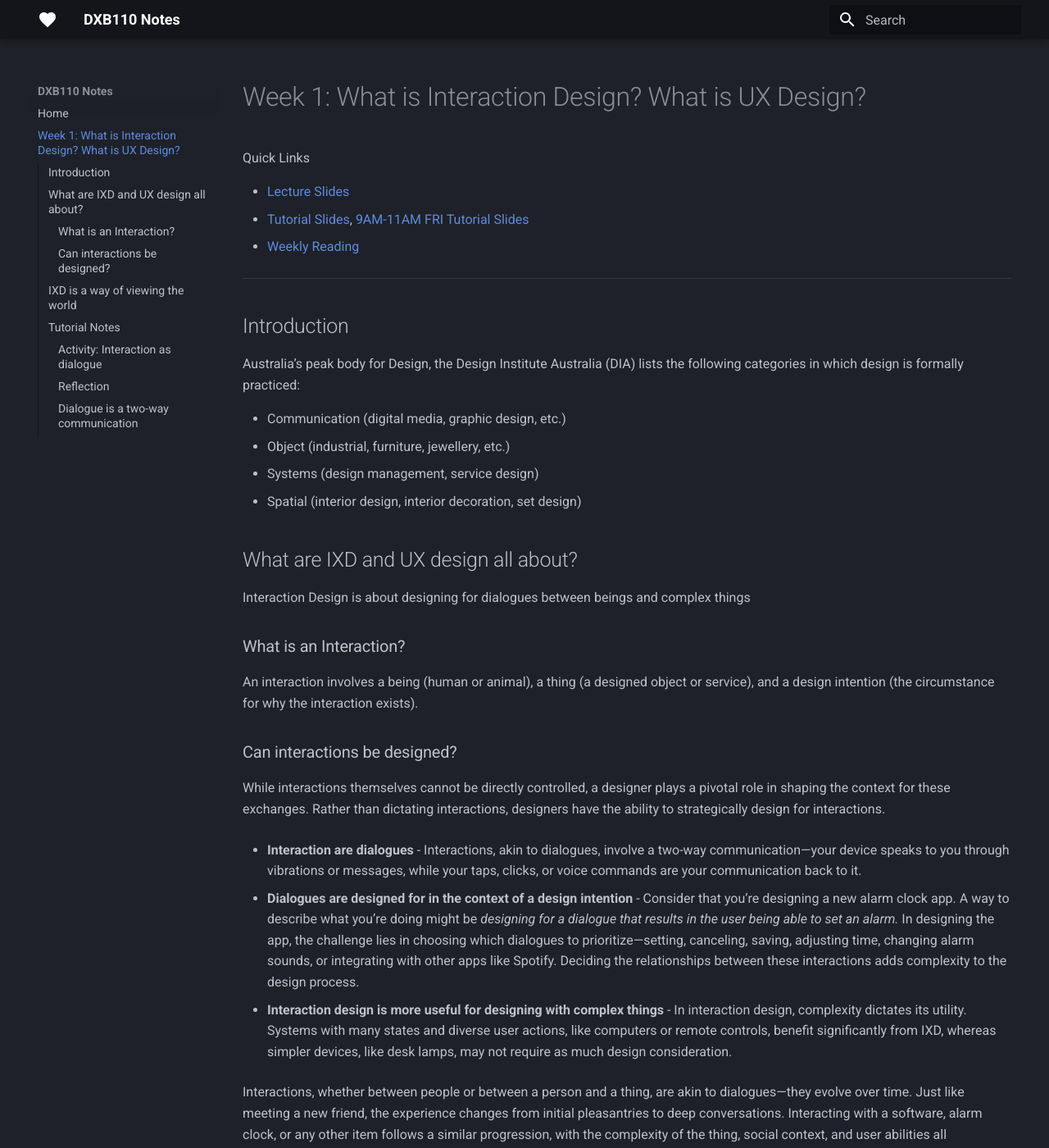
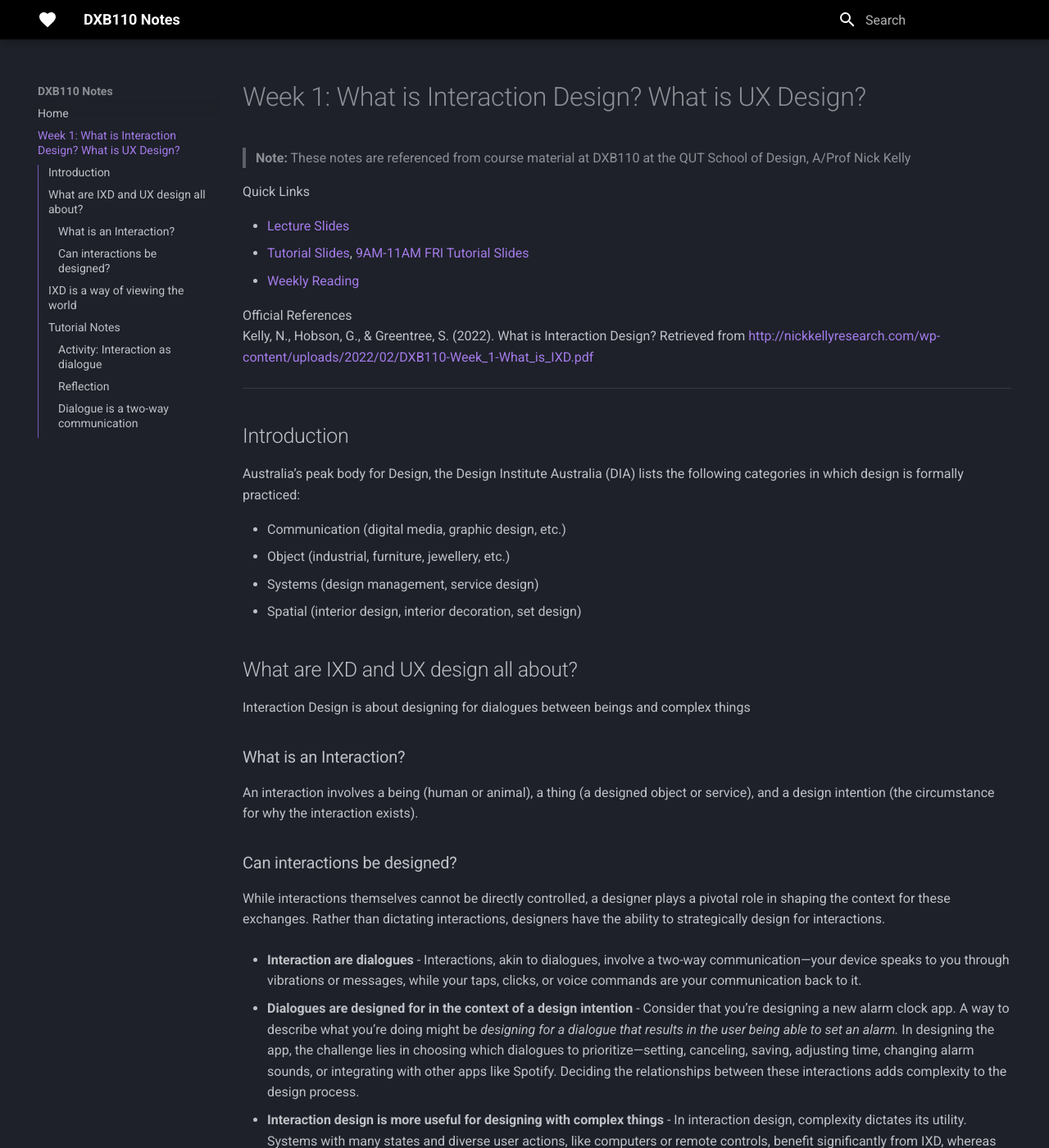
Before and after one commit to peachnono/DXB110, an MkDocs documentation site: the page built from docs/week1.md, in a window 1280 px wide and 1400 px high. Shown: the whole window at 82% size. Built offline with MkDocs 1.6.1 and Material for MkDocs 9.7.7, drawn with Linux system fonts in a browser that asks for light colours.

Commit message:
change primary and add custom css

```diff
--- /dev/null
+++ b/docs/custom.css
@@ -0,0 +1,7 @@
+/* Custom header color */
+.md-header {
+    background-color: #000000;
+}
+body nav.md-header {
+    background-color: #000000;
+}
--- a/docs/week1.md
+++ b/docs/week1.md
@@ -1,10 +1,14 @@
 # Week 1: What is Interaction Design? What is UX Design?
+> **Note:** These notes are referenced from course material at DXB110 at the QUT School of Design, A/Prof Nick Kelly
 
 Quick Links
 
 - [Lecture Slides](https://connectqutedu-my.sharepoint.com/:b:/r/personal/kellyn5_qut_edu_au/Documents/DXB110-2024/_DXB110%202024%20student%20facing%20files/lecture%20slides/DXB110-Week1-WhatAreIXDandUXDesign.pdf?csf=1&web=1&e=nyTohW)
 - [Tutorial Slides](https://connectqutedu-my.sharepoint.com/:b:/r/personal/kellyn5_qut_edu_au/Documents/DXB110-2024/_DXB110%202024%20student%20facing%20files/tutorial%20slides/DXB110-Week%201%20tutorial%20slides.pdf?csf=1&web=1&e=XlJOnb), [9AM-11AM FRI Tutorial Slides](https://cdn.discordapp.com/attachments/1206862994718330900/1212927580672626698/Week_1.pdf?ex=65f39dd6&is=65e128d6&hm=4f7b5c109ce04879f028ba92dd8521db7c0ce3a3c7615f12043ab4a78075adb1&)
 - [Weekly Reading](http://nickkellyresearch.com/wp-content/uploads/2022/02/DXB110-Week_1-What_is_IXD.pdf)
+
+Official References
+Kelly, N., Hobson, G., & Greentree, S. (2022). What is Interaction Design? Retrieved from <http://nickkellyresearch.com/wp-content/uploads/2022/02/DXB110-Week_1-What_is_IXD.pdf>
 ---
 
 ## Introduction
--- a/mkdocs.yml
+++ b/mkdocs.yml
@@ -5,7 +5,8 @@ theme:
     logo: material/cards-heart
   palette:
     scheme: slate
-    primary: black
+    primary: deep purple
+    accent: deep purple
   features:
     - navigation.path
     - toc.integrate
@@ -21,3 +22,5 @@ markdown_extensions:
   - pymdownx.emoji:
       emoji_index: !!python/name:material.extensions.emoji.twemoji
       emoji_generator: !!python/name:material.extensions.emoji.to_svg
+extra_css:
+  - 'custom.css'
```
Also changed, not shown: docs/index.md (+1 -1 lines), site/index.html, site/search/search_index.json, site/week1/index.html, 1 other file.
